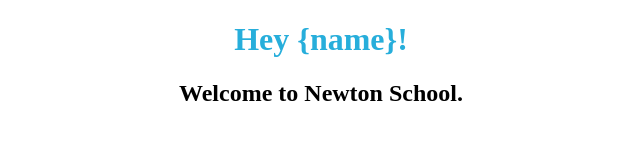
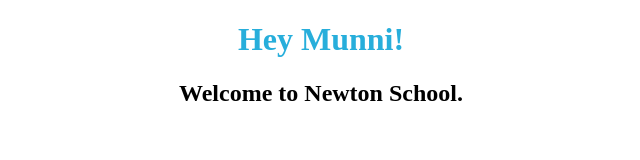
Before and after one commit to monnibhadu123/Greetings-with-Props---What-is-React-JS-Why-React-Create-react-app-What-is---ntudeejy25cd, a React app: page / in a window 1280 px wide. Shown: the top 160 px of the page, without its empty margins (319-959 px from the left). Built offline with nearby package versions, Linux system fonts and the light colour scheme.

Commit message:
Update App.js

```diff
--- a/src/components/App.js
+++ b/src/components/App.js
@@ -3,9 +3,9 @@ import '../styles/App.css';
 import Welcome from './Welcome';
 
 const App = () => {
-  let name = "munni"
+  let name = "Munni"
   return (
-    <Welcome name="{name}" />
+    <Welcome name={name} />
   )
 }
 
```
